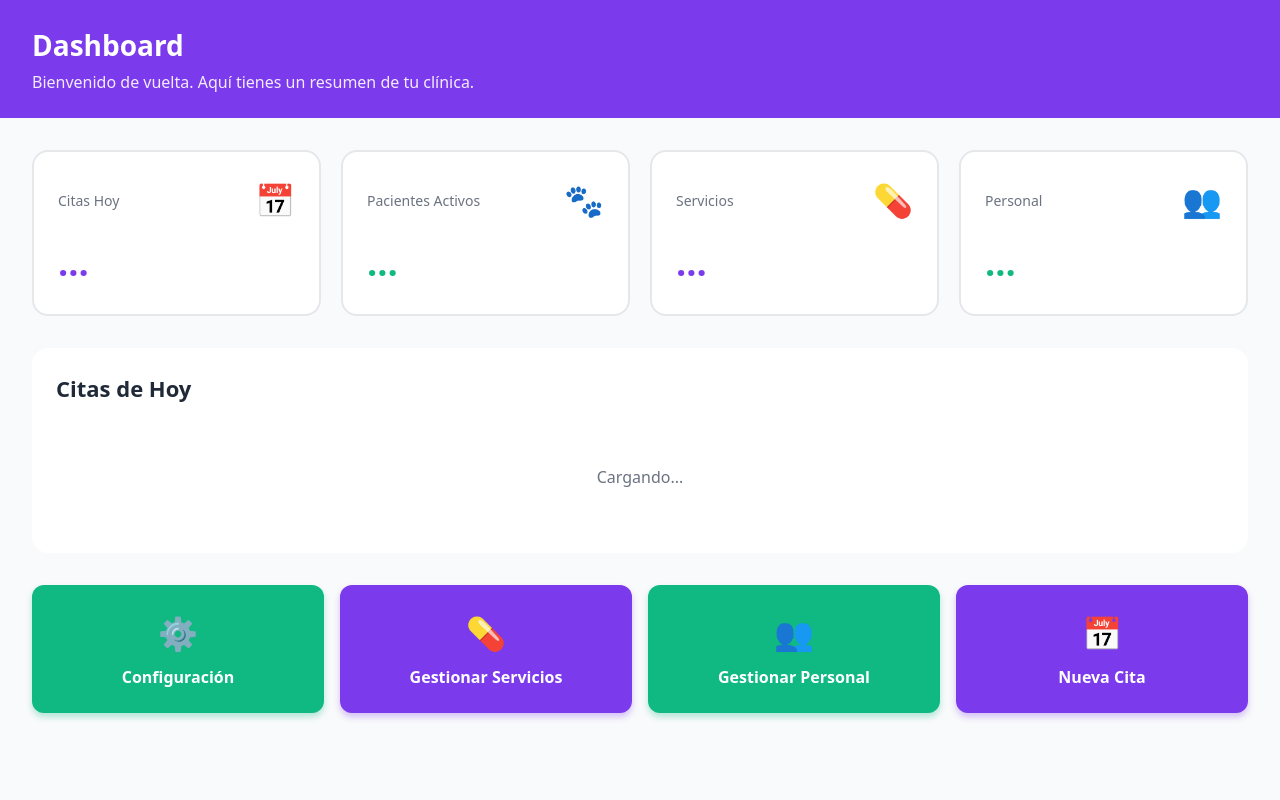
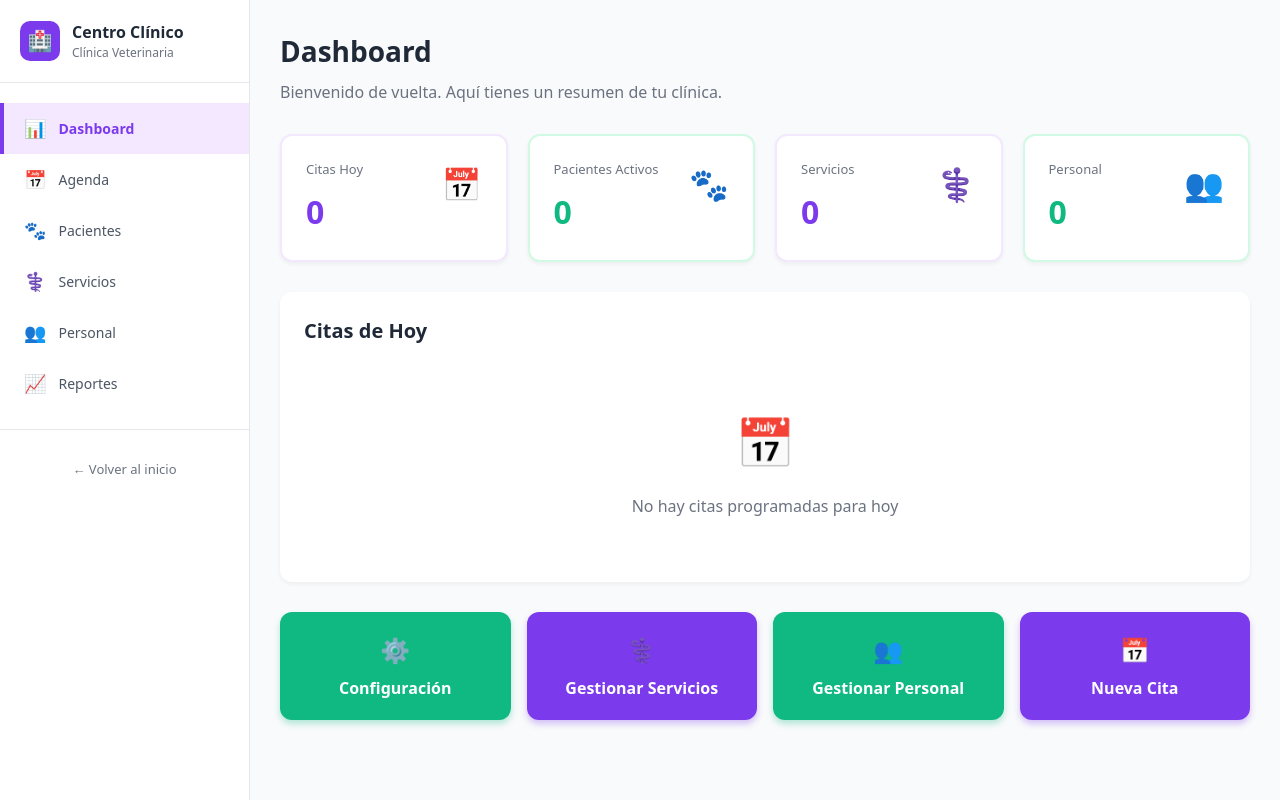
Before and after one commit to petxpi/xpi, a Next.js app: page /centro-clinico/dashboard in a window 1280 px wide. Built offline with nearby package versions, Linux system fonts and the light colour scheme.

Commit message:
Restore dashboard with sidebar and fix Configuracion button route

```diff
--- a/src/app/(auth)/centro-clinico/dashboard/page.tsx
+++ b/src/app/(auth)/centro-clinico/dashboard/page.tsx
@@ -3,36 +3,56 @@
 import { useState, useEffect } from "react";
 import Link from "next/link";
 
-export default function DashboardPage() {
+interface Appointment {
+  appointment_time: string;
+  pet_name: string;
+  client_name: string;
+  service_name: string;
+  status: string;
+}
+
+export default function CentroClinicoDashboard() {
+  const [mounted, setMounted] = useState(false);
+  const [activeMenu, setActiveMenu] = useState("dashboard");
   const [clinicId, setClinicId] = useState("");
+  const [loading, setLoading] = useState(true);
   const [stats, setStats] = useState({
     todayAppointments: 0,
     activePets: 0,
     services: 0,
     staff: 0,
   });
-  const [todayAppointmentsDetails, setTodayAppointmentsDetails] = useState<any[]>([]);
-  const [loading, setLoading] = useState(true);
+  const [todayAppointments, setTodayAppointments] = useState<Appointment[]>([]);
 
   useEffect(() => {
-    const data = JSON.parse(localStorage.getItem("clinicData") || "{}");
-    setClinicId(data.id || "");
+    setMounted(true);
+    const clinicData = localStorage.getItem("clinicData");
+    if (clinicData) {
+      try {
+        const data = JSON.parse(clinicData);
+        setClinicId(data.id || data.clinicId || "");
+      } catch (e) {
+        console.error("Error:", e);
+      }
+    }
   }, []);
 
   useEffect(() => {
-    if (clinicId) {
-      loadStats();
+    if (!clinicId) {
+      setLoading(false);
+      return;
     }
+    fetchStats();
   }, [clinicId]);
 
-  async function loadStats() {
+  async function fetchStats() {
     setLoading(true);
     try {
       const res = await fetch(`/api/clinics/${clinicId}/stats`);
       const data = await res.json();
       if (data.success) {
         setStats(data.stats);
-        setTodayAppointmentsDetails(data.todayAppointmentsDetails || []);
+        setTodayAppointments(data.todayAppointmentsDetails || []);
       }
     } catch (error) {
       console.error("Error cargando stats:", error);
@@ -41,159 +61,305 @@ export default function DashboardPage() {
     }
   }
 
+  const menuItems = [
+    { id: "dashboard", name: "Dashboard", icon: "📊", color: "purple", href: "/centro-clinico/dashboard" },
+    { id: "agenda", name: "Agenda", icon: "📅", color: "green", href: "/centro-clinico/citas" },
+    { id: "pacientes", name: "Pacientes", icon: "🐾", color: "purple", href: "/centro-clinico/pacientes" },
+    { id: "servicios", name: "Servicios", icon: "⚕️", color: "green", href: "/centro-clinico/servicios" },
+    { id: "personal", name: "Personal", icon: "👥", color: "purple", href: "/centro-clinico/personal" },
+    { id: "reportes", name: "Reportes", icon: "📈", color: "green", href: "/centro-clinico/reportes" },
+  ];
+
+  const statsCards = [
+    { label: "Citas Hoy", value: stats.todayAppointments, color: "purple", icon: "📅" },
+    { label: "Pacientes Activos", value: stats.activePets, color: "green", icon: "🐾" },
+    { label: "Servicios", value: stats.services, color: "purple", icon: "⚕️" },
+    { label: "Personal", value: stats.staff, color: "green", icon: "👥" },
+  ];
+
+  const getColor = (color: string) => {
+    if (color === "green") return { main: "#10b981", light: "#d1fae5", text: "#065f46" };
+    return { main: "#7c3aed", light: "#f3e8ff", text: "#6d28d9" };
+  };
+
+  const getStatusStyle = (status: string) => {
+    switch (status) {
+      case "completed":
+        return { background: "#d1fae5", color: "#065f46", label: "Completada" };
+      case "confirmed":
+        return { background: "#f3e8ff", color: "#6d28d9", label: "Confirmada" };
+      case "pending":
+        return { background: "#fef3c7", color: "#92400e", label: "Pendiente" };
+      default:
+        return { background: "#e5e7eb", color: "#6b7280", label: status };
+    }
+  };
+
+  if (!mounted) return null;
+
   return (
-    <div style={{ minHeight: "100vh", background: "#f9fafb" }}>
-      {/* Header */}
-      <div style={{ background: "#7c3aed", padding: "24px 32px", color: "white" }}>
-        <div style={{ maxWidth: "1400px", margin: "0 auto" }}>
-          <h1 style={{ fontSize: "28px", fontWeight: "bold", margin: "0 0 4px 0" }}>Dashboard</h1>
-          <p style={{ margin: 0, opacity: 0.9 }}>Bienvenido de vuelta. Aquí tienes un resumen de tu clínica.</p>
+    <div style={{ minHeight: "100vh", background: "#f9fafb", display: "flex" }}>
+      {/* Sidebar */}
+      <aside style={{
+        width: "250px",
+        background: "white",
+        borderRight: "1px solid #e5e7eb",
+        padding: "20px 0",
+        position: "fixed",
+        height: "100vh",
+        overflowY: "auto",
+      }}>
+        <div style={{ padding: "0 20px 20px", borderBottom: "1px solid #e5e7eb" }}>
+          <div style={{ display: "flex", alignItems: "center", gap: "12px" }}>
+            <div style={{
+              width: "40px",
+              height: "40px",
+              background: "#7c3aed",
+              borderRadius: "10px",
+              display: "flex",
+              alignItems: "center",
+              justifyContent: "center",
+              fontSize: "20px",
+            }}>
+              🏥
+            </div>
+            <div>
+              <h2 style={{ margin: 0, fontSize: "16px", fontWeight: "bold", color: "#1f2937" }}>
+                Centro Clínico
+              </h2>
+              <p style={{ margin: 0, fontSize: "12px", color: "#6b7280" }}>
+                Clínica Veterinaria
+              </p>
+            </div>
           </div>
         </div>
 
-      <div style={{ maxWidth: "1400px", margin: "0 auto", padding: "32px" }}>
-        {/* Stats Cards */}
-        <div style={{ display: "grid", gridTemplateColumns: "repeat(auto-fit, minmax(250px, 1fr))", gap: "20px", marginBottom: "32px" }}>
-          <div style={{ background: "white", borderRadius: "16px", padding: "24px", border: "2px solid #e5e7eb" }}>
-            <div style={{ display: "flex", justifyContent: "space-between", alignItems: "center", marginBottom: "12px" }}>
-              <span style={{ color: "#6b7280", fontSize: "14px" }}>Citas Hoy</span>
-              <span style={{ fontSize: "32px" }}>📅</span>
+        <nav style={{ padding: "20px 0" }}>
+          {menuItems.map((item) => {
+            const colors = getColor(item.color);
+            const isActive = activeMenu === item.id;
+            return (
+              <Link
+                key={item.id}
+                href={item.href}
+                onClick={() => setActiveMenu(item.id)}
+                style={{
+                  display: "flex",
+                  alignItems: "center",
+                  gap: "12px",
+                  padding: "12px 20px",
+                  textDecoration: "none",
+                  background: isActive ? colors.light : "transparent",
+                  borderLeft: isActive ? `4px solid ${colors.main}` : "4px solid transparent",
+                  fontSize: "14px",
+                  fontWeight: isActive ? "600" : "400",
+                  color: isActive ? colors.main : "#4b5563",
+                  transition: "all 0.2s",
+                }}
+              >
+                <span style={{ fontSize: "18px" }}>{item.icon}</span>
+                {item.name}
+              </Link>
+            );
+          })}
+        </nav>
+
+        <div style={{ padding: "20px", borderTop: "1px solid #e5e7eb", marginTop: "auto" }}>
+          <Link
+            href="/"
+            style={{
+              display: "block",
+              padding: "10px",
+              textAlign: "center",
+              color: "#6b7280",
+              textDecoration: "none",
+              fontSize: "13px",
+            }}
+          >
+            ← Volver al inicio
+          </Link>
         </div>
-            <div style={{ fontSize: "36px", fontWeight: "bold", color: "#7c3aed" }}>{loading ? "..." : stats.todayAppointments}</div>
+      </aside>
+
+      {/* Contenido principal */}
+      <main style={{ marginLeft: "250px", flex: 1, padding: "30px" }}>
+        <header style={{ marginBottom: "30px" }}>
+          <h1 style={{ fontSize: "28px", fontWeight: "bold", color: "#1f2937", margin: "0 0 8px 0" }}>
+            Dashboard
+          </h1>
+          <p style={{ color: "#6b7280", margin: 0 }}>
+            Bienvenido de vuelta. Aquí tienes un resumen de tu clínica.
+          </p>
+        </header>
+
+        {/* Stats */}
+        <div style={{ display: "grid", gridTemplateColumns: "repeat(auto-fit, minmax(220px, 1fr))", gap: "20px", marginBottom: "30px" }}>
+          {statsCards.map((stat) => {
+            const colors = getColor(stat.color);
+            return (
+              <div
+                key={stat.label}
+                style={{
+                  background: "white",
+                  borderRadius: "12px",
+                  padding: "24px",
+                  border: `2px solid ${colors.light}`,
+                  boxShadow: "0 2px 4px rgba(0,0,0,0.05)",
+                }}
+              >
+                <div style={{ display: "flex", justifyContent: "space-between", alignItems: "flex-start" }}>
+                  <div>
+                    <p style={{ margin: "0 0 8px 0", fontSize: "13px", color: "#6b7280" }}>
+                      {stat.label}
+                    </p>
+                    <p style={{
+                      margin: 0,
+                      fontSize: "32px",
+                      fontWeight: "bold",
+                      color: colors.main,
+                    }}>
+                      {loading ? "..." : stat.value}
+                    </p>
+                  </div>
+                  <span style={{ fontSize: "32px" }}>{stat.icon}</span>
+                </div>
+              </div>
+            );
+          })}
         </div>
 
-          <div style={{ background: "white", borderRadius: "16px", padding: "24px", border: "2px solid #e5e7eb" }}>
-            <div style={{ display: "flex", justifyContent: "space-between", alignItems: "center", marginBottom: "12px" }}>
-              <span style={{ color: "#6b7280", fontSize: "14px" }}>Pacientes Activos</span>
-              <span style={{ fontSize: "32px" }}>🐾</span>
-            </div>
-            <div style={{ fontSize: "36px", fontWeight: "bold", color: "#10b981" }}>{loading ? "..." : stats.activePets}</div>
-          </div>
+        {/* Citas de hoy */}
+        <div style={{
+          background: "white",
+          borderRadius: "12px",
+          padding: "24px",
+          boxShadow: "0 2px 4px rgba(0,0,0,0.05)",
+          marginBottom: "30px",
+        }}>
+          <h2 style={{ fontSize: "20px", fontWeight: "bold", color: "#1f2937", margin: "0 0 20px 0" }}>
+            Citas de Hoy
+          </h2>
 
-          <div style={{ background: "white", borderRadius: "16px", padding: "24px", border: "2px solid #e5e7eb" }}>
-            <div style={{ display: "flex", justifyContent: "space-between", alignItems: "center", marginBottom: "12px" }}>
-              <span style={{ color: "#6b7280", fontSize: "14px" }}>Servicios</span>
-              <span style={{ fontSize: "32px" }}>💊</span>
-            </div>
-            <div style={{ fontSize: "36px", fontWeight: "bold", color: "#7c3aed" }}>{loading ? "..." : stats.services}</div>
-          </div>
-
-          <div style={{ background: "white", borderRadius: "16px", padding: "24px", border: "2px solid #e5e7eb" }}>
-            <div style={{ display: "flex", justifyContent: "space-between", alignItems: "center", marginBottom: "12px" }}>
-              <span style={{ color: "#6b7280", fontSize: "14px" }}>Personal</span>
-              <span style={{ fontSize: "32px" }}>👥</span>
-            </div>
-            <div style={{ fontSize: "36px", fontWeight: "bold", color: "#10b981" }}>{loading ? "..." : stats.staff}</div>
-          </div>
-        </div>
-
-        {/* Citas de Hoy */}
-        <div style={{ background: "white", borderRadius: "16px", padding: "24px", marginBottom: "32px" }}>
-          <h2 style={{ fontSize: "22px", fontWeight: "bold", marginBottom: "20px", color: "#1f2937" }}>Citas de Hoy</h2>
           {loading ? (
-            <p style={{ textAlign: "center", padding: "40px", color: "#6b7280" }}>Cargando...</p>
-          ) : todayAppointmentsDetails.length === 0 ? (
-            <div style={{ textAlign: "center", padding: "40px" }}>
-              <div style={{ fontSize: "48px", marginBottom: "12px" }}>📅</div>
-              <p style={{ color: "#6b7280" }}>No hay citas programadas para hoy</p>
+            <p style={{ textAlign: "center", color: "#7c3aed", padding: "40px" }}>Cargando...</p>
+          ) : todayAppointments.length === 0 ? (
+            <div style={{ textAlign: "center", padding: "40px", color: "#6b7280" }}>
+              <div style={{ fontSize: "48px", marginBottom: "16px" }}>📅</div>
+              <p>No hay citas programadas para hoy</p>
             </div>
           ) : (
-            <div style={{ display: "flex", flexDirection: "column", gap: "12px" }}>
-              {todayAppointmentsDetails.map((apt: any) => (
-                <div key={apt.id} style={{ padding: "16px", border: "2px solid #e5e7eb", borderRadius: "10px" }}>
-                  <div style={{ display: "flex", justifyContent: "space-between", alignItems: "center" }}>
-                    <div>
-                      <p style={{ margin: "0 0 4px 0", fontWeight: "bold" }}>🐾 {apt.pet_name || "Sin nombre"}</p>
-                      <p style={{ margin: 0, fontSize: "14px", color: "#6b7280" }}>🔧 {apt.service_name || "Sin servicio"}</p>
-                    </div>
+            <div style={{ overflowX: "auto" }}>
+              <table style={{ width: "100%", borderCollapse: "collapse" }}>
+                <thead>
+                  <tr style={{ borderBottom: "2px solid #e5e7eb" }}>
+                    <th style={{ padding: "12px", textAlign: "left", fontSize: "13px", color: "#6b7280", fontWeight: "600" }}>Hora</th>
+                    <th style={{ padding: "12px", textAlign: "left", fontSize: "13px", color: "#6b7280", fontWeight: "600" }}>Mascota</th>
+                    <th style={{ padding: "12px", textAlign: "left", fontSize: "13px", color: "#6b7280", fontWeight: "600" }}>Propietario</th>
+                    <th style={{ padding: "12px", textAlign: "left", fontSize: "13px", color: "#6b7280", fontWeight: "600" }}>Servicio</th>
+                    <th style={{ padding: "12px", textAlign: "left", fontSize: "13px", color: "#6b7280", fontWeight: "600" }}>Estado</th>
+                  </tr>
+                </thead>
+                <tbody>
+                  {todayAppointments.map((apt, idx) => {
+                    const statusStyle = getStatusStyle(apt.status);
+                    return (
+                      <tr key={idx} style={{ borderBottom: "1px solid #f3f4f6" }}>
+                        <td style={{ padding: "16px 12px", fontSize: "14px", color: "#1f2937", fontWeight: "600" }}>{apt.appointment_time}</td>
+                        <td style={{ padding: "16px 12px", fontSize: "14px", fontWeight: "600", color: "#1f2937" }}>{apt.pet_name}</td>
+                        <td style={{ padding: "16px 12px", fontSize: "14px", color: "#6b7280" }}>{apt.client_name}</td>
+                        <td style={{ padding: "16px 12px", fontSize: "14px", color: "#6b7280" }}>{apt.service_name}</td>
+                        <td style={{ padding: "16px 12px" }}>
                           <span style={{
                             padding: "4px 12px",
-                      borderRadius: "20px",
+                            borderRadius: "12px",
                             fontSize: "12px",
-                      fontWeight: "bold",
-                      background: apt.status === "confirmed" ? "#d1fae5" : apt.status === "cancelled" ? "#fee2e2" : "#fef3c7",
-                      color: apt.status === "confirmed" ? "#065f46" : apt.status === "cancelled" ? "#991b1b" : "#92400e"
+                            fontWeight: "600",
+                            background: statusStyle.background,
+                            color: statusStyle.color,
                           }}>
-                      {apt.status}
+                            {statusStyle.label}
                           </span>
-                  </div>
-                </div>
-              ))}
+                        </td>
+                      </tr>
+                    );
+                  })}
+                </tbody>
+              </table>
             </div>
           )}
         </div>
 
-        {/* Botones de acción */}
-        <div style={{ display: "grid", gridTemplateColumns: "repeat(auto-fit, minmax(250px, 1fr))", gap: "16px" }}>
+        {/* Accesos rápidos */}
+        <div style={{ display: "grid", gridTemplateColumns: "repeat(auto-fit, minmax(200px, 1fr))", gap: "16px" }}>
           <Link
             href="/centro-clinico/configuracion"
             style={{
-              padding: "24px",
               background: "#10b981",
               color: "white",
+              padding: "20px",
+              borderRadius: "12px",
               textDecoration: "none",
-              borderRadius: "12px",
               textAlign: "center",
-              fontWeight: "bold",
-              boxShadow: "0 4px 6px rgba(16, 185, 129, 0.3)"
+              fontWeight: "600",
+              boxShadow: "0 4px 6px rgba(16, 185, 129, 0.3)",
             }}
           >
-            <div style={{ fontSize: "32px", marginBottom: "8px" }}>⚙️</div>
+            <div style={{ fontSize: "24px", marginBottom: "8px" }}>⚙️</div>
             Configuración
           </Link>
 
           <Link
             href="/centro-clinico/servicios"
             style={{
-              padding: "24px",
               background: "#7c3aed",
               color: "white",
+              padding: "20px",
+              borderRadius: "12px",
               textDecoration: "none",
-              borderRadius: "12px",
               textAlign: "center",
-              fontWeight: "bold",
-              boxShadow: "0 4px 6px rgba(124, 58, 237, 0.3)"
+              fontWeight: "600",
+              boxShadow: "0 4px 6px rgba(124, 58, 237, 0.3)",
             }}
           >
-            <div style={{ fontSize: "32px", marginBottom: "8px" }}>💊</div>
+            <div style={{ fontSize: "24px", marginBottom: "8px" }}>⚕️</div>
             Gestionar Servicios
           </Link>
 
           <Link
             href="/centro-clinico/personal"
             style={{
-              padding: "24px",
               background: "#10b981",
               color: "white",
+              padding: "20px",
+              borderRadius: "12px",
               textDecoration: "none",
-              borderRadius: "12px",
               textAlign: "center",
-              fontWeight: "bold",
-              boxShadow: "0 4px 6px rgba(16, 185, 129, 0.3)"
+              fontWeight: "600",
+              boxShadow: "0 4px 6px rgba(16, 185, 129, 0.3)",
             }}
           >
-            <div style={{ fontSize: "32px", marginBottom: "8px" }}>👥</div>
+            <div style={{ fontSize: "24px", marginBottom: "8px" }}>👥</div>
             Gestionar Personal
           </Link>
 
           <Link
             href="/centro-clinico/citas/nueva"
             style={{
-              padding: "24px",
               background: "#7c3aed",
               color: "white",
+              padding: "20px",
+              borderRadius: "12px",
               textDecoration: "none",
-              borderRadius: "12px",
               textAlign: "center",
-              fontWeight: "bold",
-              boxShadow: "0 4px 6px rgba(124, 58, 237, 0.3)"
+              fontWeight: "600",
+              boxShadow: "0 4px 6px rgba(124, 58, 237, 0.3)",
             }}
           >
-            <div style={{ fontSize: "32px", marginBottom: "8px" }}>📅</div>
+            <div style={{ fontSize: "24px", marginBottom: "8px" }}>📅</div>
             Nueva Cita
           </Link>
         </div>
-      </div>
+      </main>
     </div>
   );
 }
```
Lines whose indentation alone changed are shown as unchanged.
